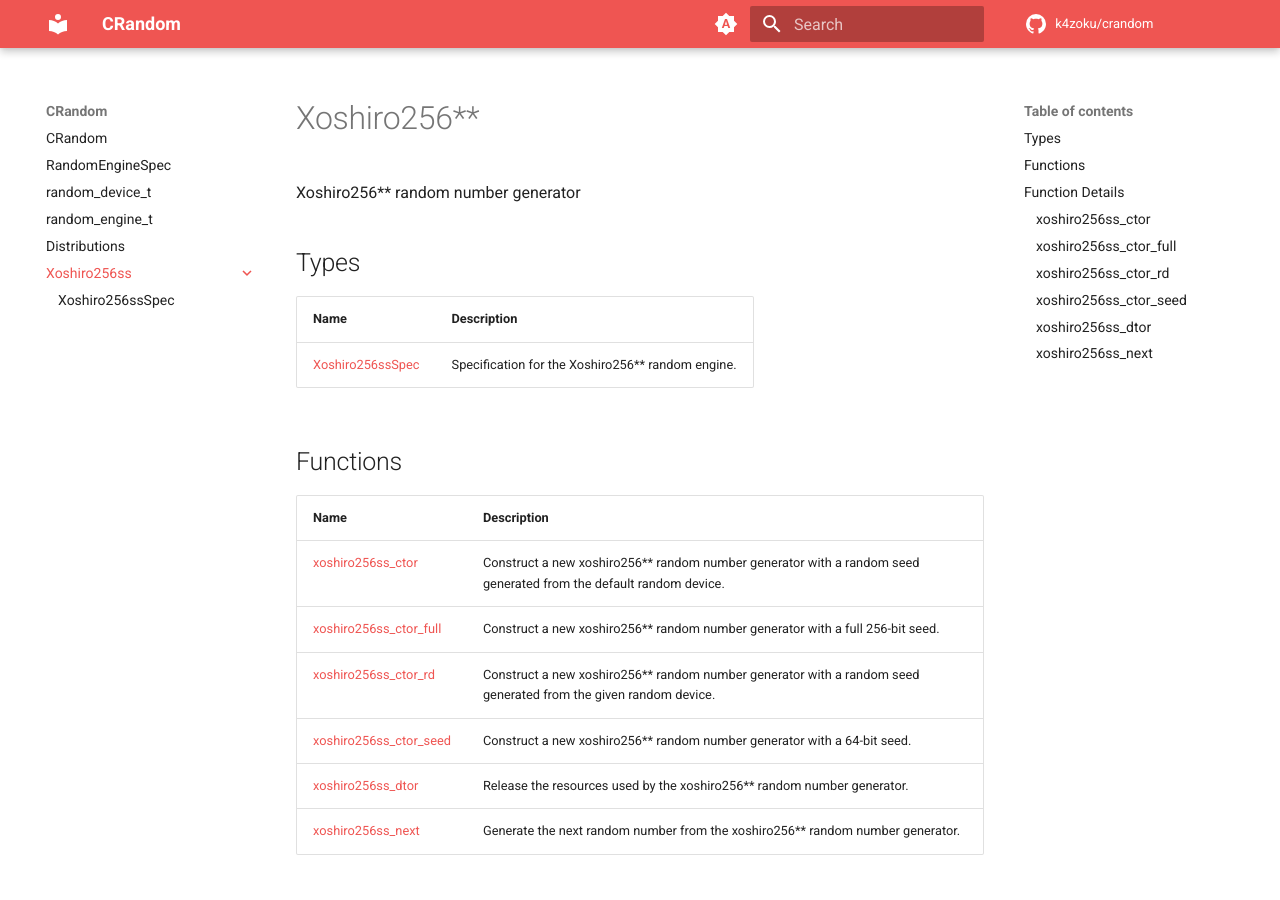
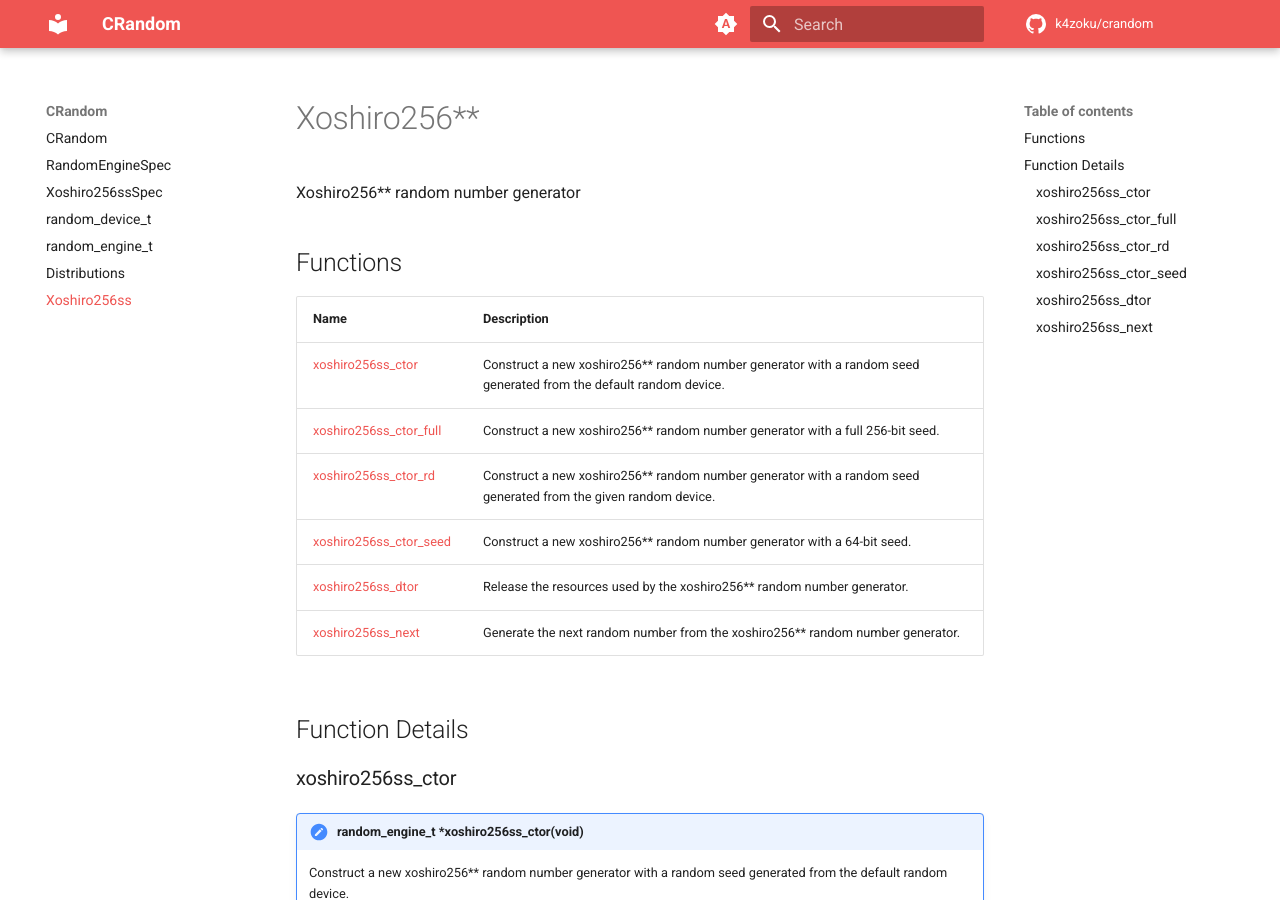
Before and after one commit to K4zoku/crandom, an MkDocs documentation site: the page built from docs/xoshiro256ss/index.md, in a window 1280 px wide and 900 px high. Built offline with MkDocs 1.6.1 and Material for MkDocs 9.7.7, drawn with Linux system fonts in a browser that asks for light colours; comment, search, counter and statistics services are not loaded.

Commit message:
docs: update docs content

```diff
--- a/docs/xoshiro256ss/index.md
+++ b/docs/xoshiro256ss/index.md
@@ -8,12 +8,6 @@ generator: doxide
 # Xoshiro256**
 
 Xoshiro256** random number generator
-
-## Types
-
-| Name | Description |
-| ---- | ----------- |
-| [Xoshiro256ssSpec](Xoshiro256ssSpec.md) | Specification for the Xoshiro256** random engine. |
 
 ## Functions
 
```
Also changed, not shown: docs/Xoshiro256ssSpec.md (renamed from docs/xoshiro256ss/Xoshiro256ssSpec.md, +6 -7 lines), docs/index.md (+1 -0 lines), 1 other file.
